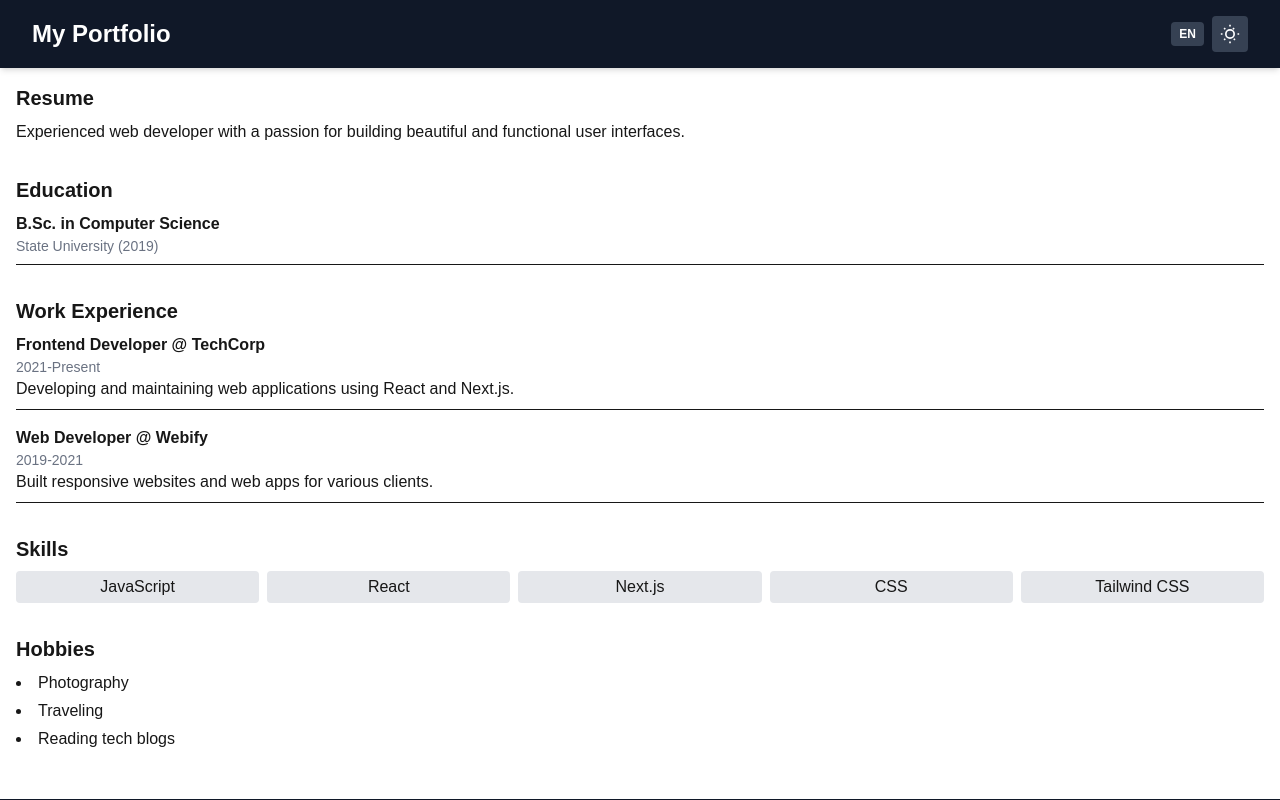
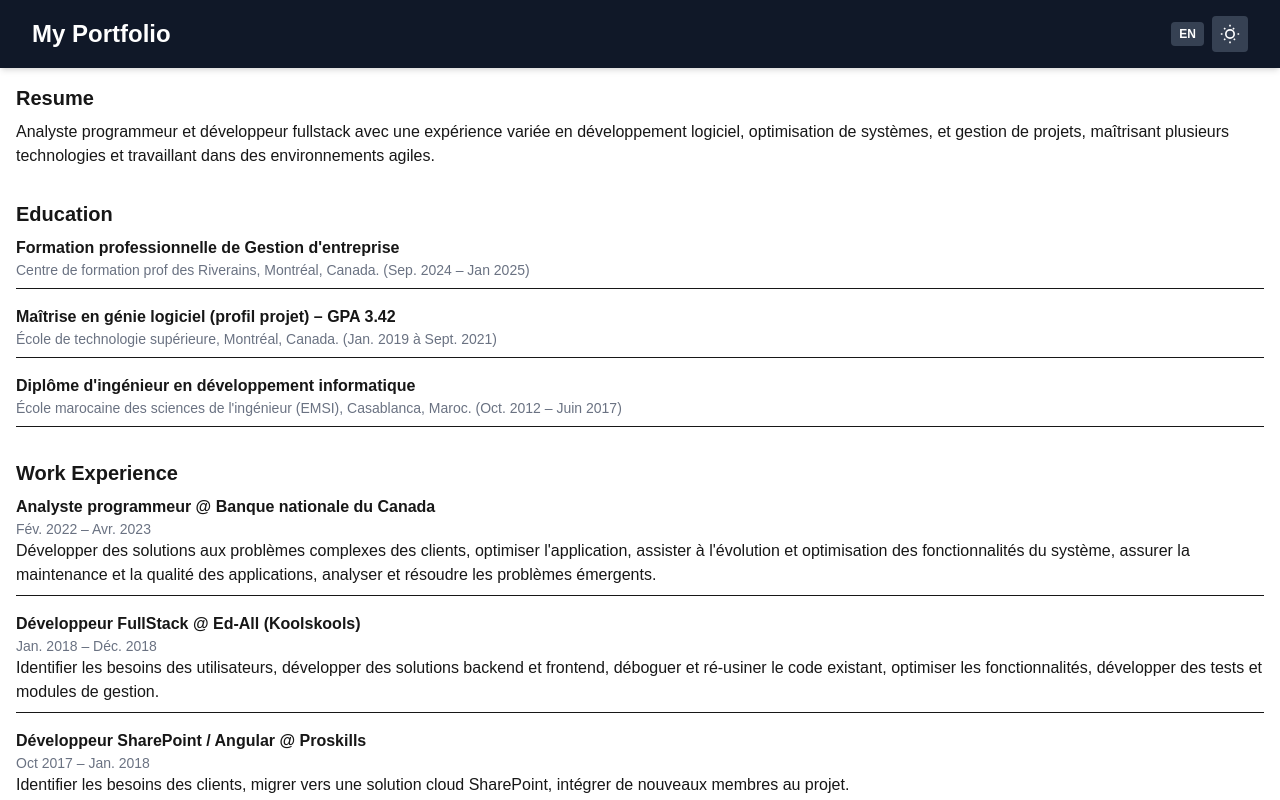
Before and after one commit to ilyassen/portfolio, a Next.js app: page / in a window 1280 px wide. Shown: the top 800 px of the page. Built offline with nearby package versions, Linux system fonts and the light colour scheme.

Commit message:
Add real data(CV) to the project

```diff
--- a/src/components/Education.tsx
+++ b/src/components/Education.tsx
@@ -15,7 +15,7 @@ const Education = () => {
   const { lang } = useLanguage();
 
   useEffect(() => {
-    import("../data/profile.json")
+    import("../data/cv.json")
       .then((data) => {
         setEducation(data.default?.education || data.education || []);
       })
--- a/src/components/Experiences.tsx
+++ b/src/components/Experiences.tsx
@@ -16,7 +16,7 @@ const Experiences = () => {
   const { lang } = useLanguage();
 
   useEffect(() => {
-    import("../data/profile.json")
+    import("../data/cv.json")
       .then((data) => {
         setExperiences(data.default?.Experiences || data.Experiences || []);
       })
--- a/src/components/Hobbies.tsx
+++ b/src/components/Hobbies.tsx
@@ -9,7 +9,7 @@ const Hobbies = () => {
   const { lang } = useLanguage();
 
   useEffect(() => {
-    import("../data/profile.json")
+    import("../data/cv.json")
       .then((data) => {
         setHobbies(data.default?.hobbies || data.hobbies || []);
       })
--- a/src/components/Resume.tsx
+++ b/src/components/Resume.tsx
@@ -9,7 +9,7 @@ const Resume = () => {
   const { lang } = useLanguage();
 
   useEffect(() => {
-    import("../data/profile.json")
+    import("../data/cv.json")
       .then((data) => {
         setSummary(data.default?.resume?.summary || data.resume?.summary || "");
       })
@@ -19,8 +19,7 @@ const Resume = () => {
   return (
     <section>
       <h2 className="text-xl font-bold mb-2">{translations[lang].resume}</h2>
-      {/* <p>{summary}</p> */}
-      <p>{translations[lang].summary}</p>
+      <p>{summary}</p>
     </section>
   );
 };
--- a/src/components/Skills.tsx
+++ b/src/components/Skills.tsx
@@ -9,7 +9,7 @@ const Skills = () => {
   const { lang } = useLanguage();
 
   useEffect(() => {
-    import("../data/profile.json")
+    import("../data/cv.json")
       .then((data) => {
         setSkills(data.default?.skills || data.skills || []);
       })
--- /dev/null
+++ b/src/data/cv.json
@@ -0,0 +1,58 @@
+{
+  "resume": {
+    "summary": "Analyste programmeur et développeur fullstack avec une expérience variée en développement logiciel, optimisation de systèmes, et gestion de projets, maîtrisant plusieurs technologies et travaillant dans des environnements agiles."
+  },
+  "education": [
+    {
+      "degree": "Formation professionnelle de Gestion d'entreprise",
+      "institution": "Centre de formation prof des Riverains, Montréal, Canada.",
+      "year": "Sep. 2024 – Jan 2025"
+    },
+    {
+      "degree": "Maîtrise en génie logiciel (profil projet) – GPA 3.42",
+      "institution": "École de technologie supérieure, Montréal, Canada.",
+      "year": "Jan. 2019 à Sept. 2021"
+    },
+    {
+      "degree": "Diplôme d'ingénieur en développement informatique",
+      "institution": "École marocaine des sciences de l'ingénieur (EMSI), Casablanca, Maroc.",
+      "year": "Oct. 2012 – Juin 2017"
+    }
+  ],
+  "Experiences": [
+    {
+      "position": "Analyste programmeur",
+      "company": "Banque nationale du Canada",
+      "years": "Fév. 2022 – Avr. 2023",
+      "description": "Développer des solutions aux problèmes complexes des clients, optimiser l'application, assister à l'évolution et optimisation des fonctionnalités du système, assurer la maintenance et la qualité des applications, analyser et résoudre les problèmes émergents.",
+      "technologies": ["Java", "Spring core", "Spring security", "AWS", "SQL Server", "Jira", "Control-M", "JPA/Hibernate", "JUnit"]
+    },
+    {
+      "position": "Développeur FullStack",
+      "company": "Ed-All (Koolskools)",
+      "years": "Jan. 2018 – Déc. 2018",
+      "description": "Identifier les besoins des utilisateurs, développer des solutions backend et frontend, déboguer et ré-usiner le code existant, optimiser les fonctionnalités, développer des tests et modules de gestion.",
+      "technologies": ["Python", "Django", "ReactJS", "Selenium", "MySQL", "MongoDB", "Underscore.js", "Linux (Ubuntu)"]
+    },
+    {
+      "position": "Développeur SharePoint / Angular",
+      "company": "Proskills",
+      "years": "Oct 2017 – Jan. 2018",
+      "description": "Identifier les besoins des clients, migrer vers une solution cloud SharePoint, intégrer de nouveaux membres au projet.",
+      "technologies": ["SharePoint", "Angular4", "Git", "REST API"]
+    },
+    {
+      "position": "Analyste / Développeur J2EE",
+      "company": "Marsa Maroc",
+      "years": "Mars. 2017 – Sep. 2017",
+      "description": "Développer une application web intranet de gestion des employés, modules de gestion des utilisateurs et vacances, concevoir et implémenter des applications web.",
+      "technologies": ["J2EE", "Spring core", "Spring Security", "Ionic", "Angular2", "MySQL", "JPA/Hibernate", "JUnit"]
+    }
+  ],
+  "skills": [
+    "J2EE", "Spring", "Python", "C#", "Django", "NextJs", "ReactJS", "Angular", "Ionic", "JQuery", "CSS", "SQL", "REST API", "UML", "Oracle", "MySQL", "SQL Server", "Selenium", "Sonar Cube", "Jenkins", "Jira", "AWS"
+  ],
+  "hobbies": [
+    "Boxe", "Soccer", "Voyages"
+  ]
+}
```
Also changed, not shown: 1 other file (tests, documents, lock files or other folders).
